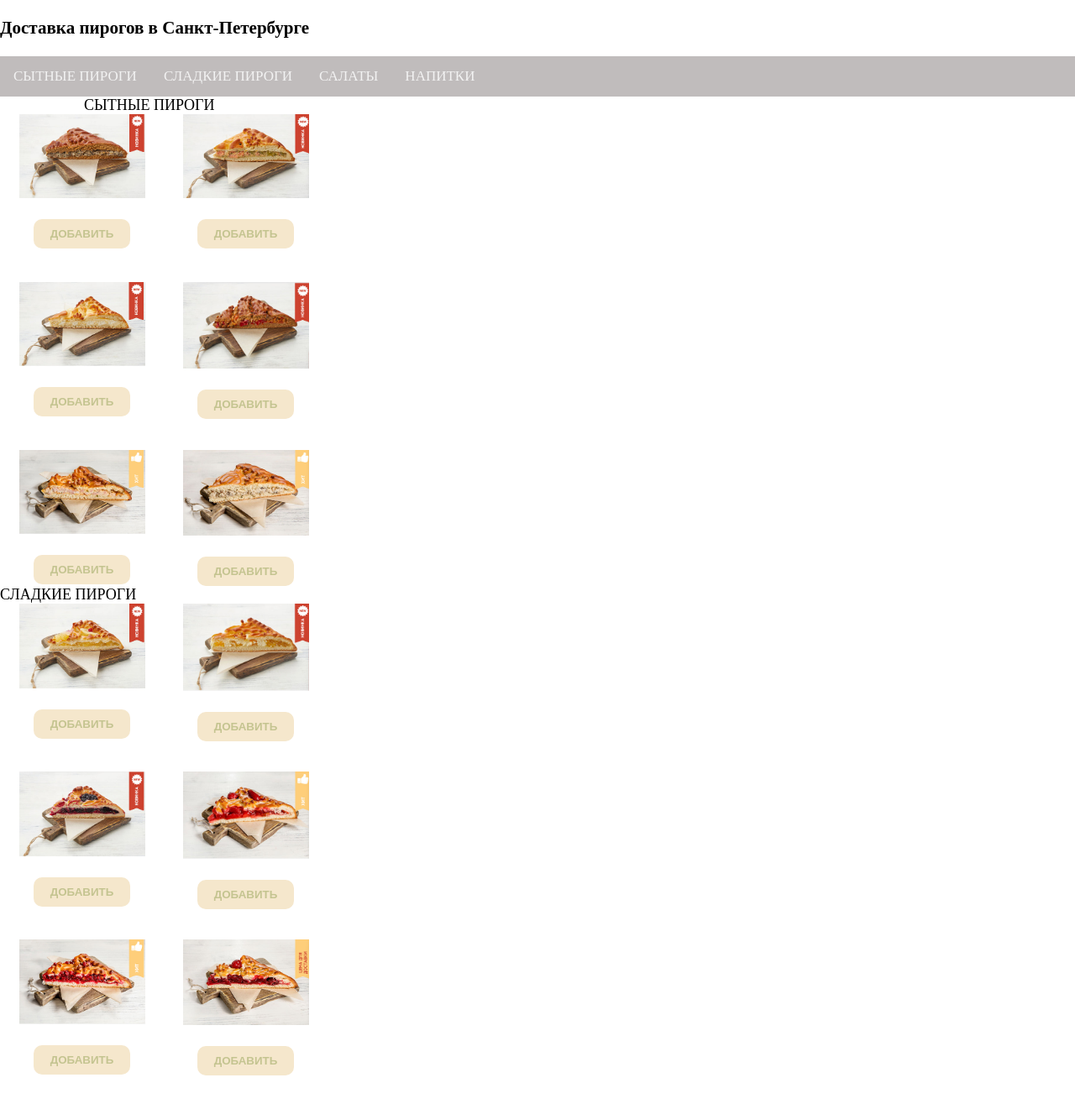
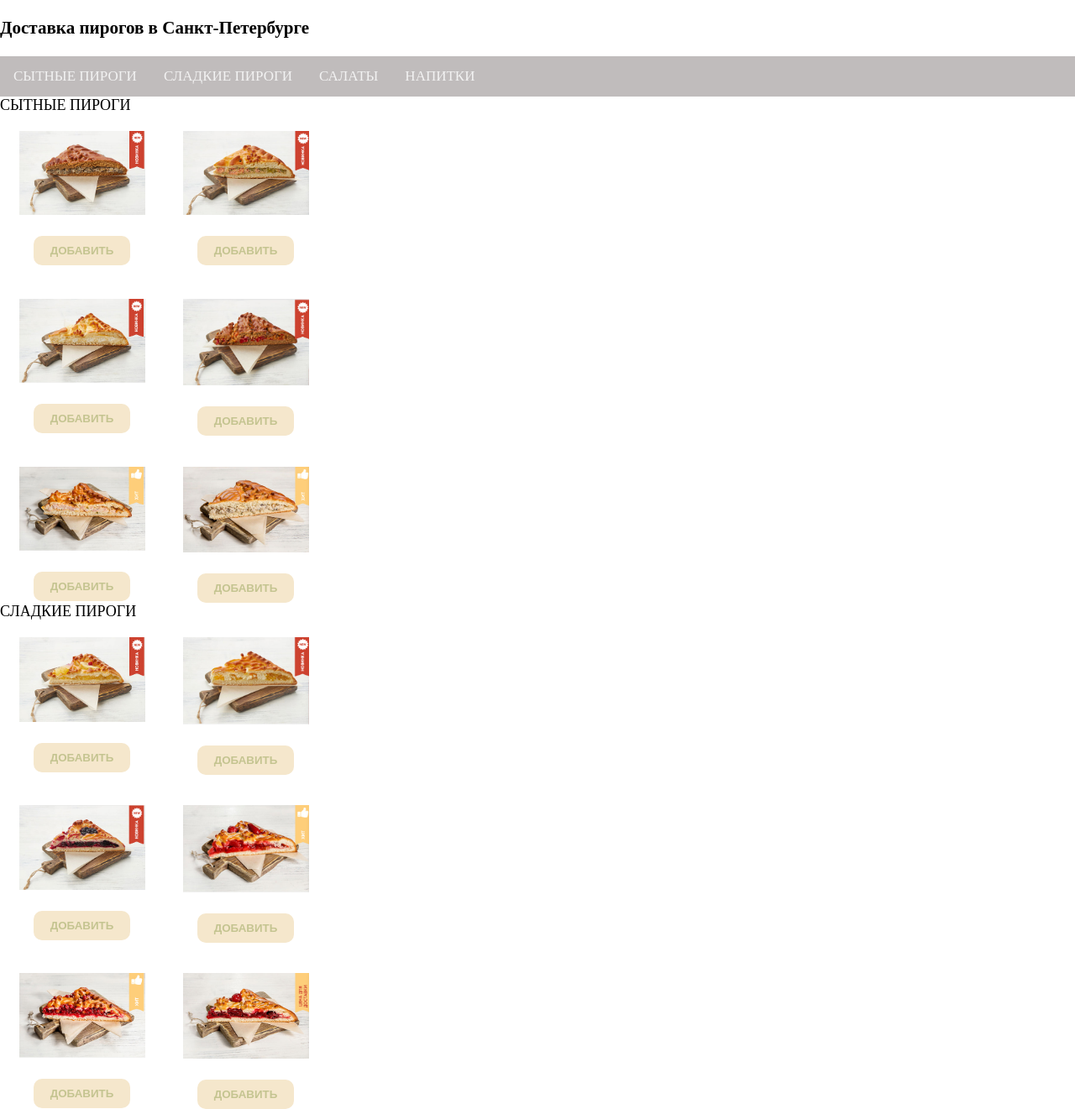
Before and after one commit to mikailyan/mikailyan.github.io, a PHP site: page / in a window 1280 px wide. Shown: the part 60-1381 px from the top of the page at 84% size. Before the commit the page ends 1341 px from the top, so only its background shows below. Run offline with PHP 8.4, Linux system fonts and the light colour scheme; some libraries are stand-ins or nearby versions.

Commit message:
Update style.css

```diff
--- a/style.css
+++ b/style.css
@@ -9,7 +9,7 @@ body {
 .podmain {
       background-color:var(--tg-theme-bg-color);
       text-align: center;
-      padding: 100px;
+      padding-inline-end: 30px;
 }
 
 .header {
@@ -53,6 +53,7 @@ body {
   }
 
 .inner {
+    padding-block-start: 20px;
     display: grid;
     grid-template-columns: 1fr 1fr;
     grid-template-rows: 200px 200px;
```
